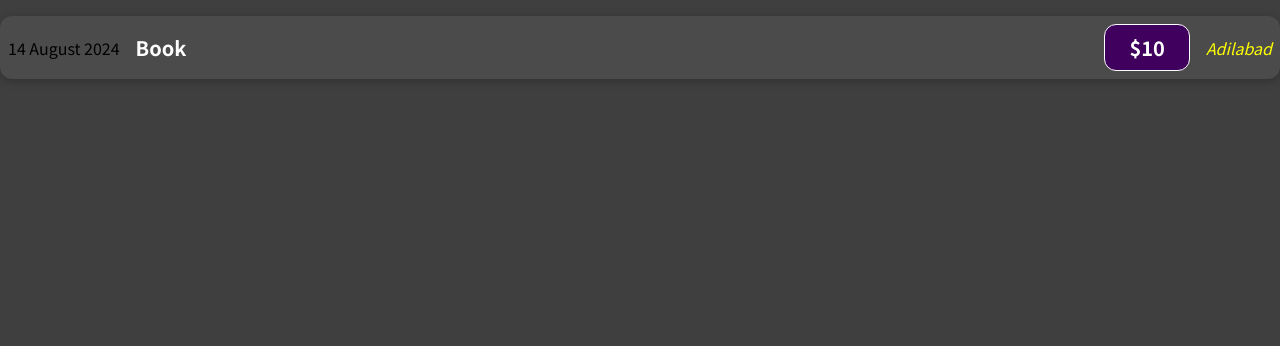
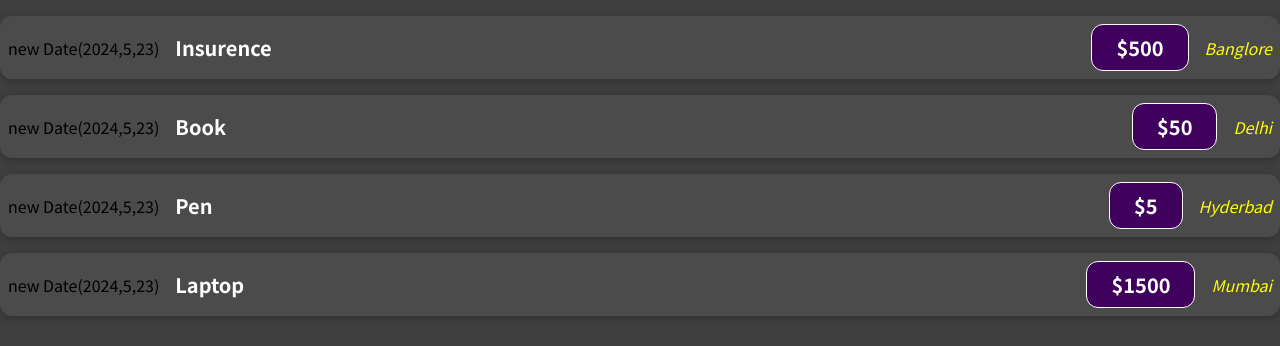
Before and after one commit to Vineeth05kumar/Revision_ExpenseTracker, a JavaScript app: page / in a window 1280 px wide. Shown: the top 346 px of the page. Built offline with nearby package versions, Linux system fonts and the light colour scheme.

Commit message:
Passing data into ExpenseItem Using props

```diff
--- a/src/App.js
+++ b/src/App.js
@@ -1,11 +1,12 @@
-import ExpenseItem from './components/ExpenseItem';
+import ExpenseItem from "./components/ExpenseItem";
 
 export default function App() {
-
-
   return (
     <div>
-      <ExpenseItem />
+      <ExpenseItem location="Banglore" name="Insurence" price="500" date="new Date(2024,5,23)" />
+      <ExpenseItem location="Delhi" name="Book" price="50" date="new Date(2024,5,23)"/>
+      <ExpenseItem location="Hyderbad" name="Pen" price="5" date="new Date(2024,5,23)"/>
+      <ExpenseItem location="Mumbai" name="Laptop" price="1500" date="new Date(2024,5,23)"/>
     </div>
   );
 }
--- a/src/components/ExpenseItem.js
+++ b/src/components/ExpenseItem.js
@@ -1,14 +1,14 @@
 import './ExpenseItem.css';
 
-export default function ExpenseItem() {
+export default function ExpenseItem(props) {
   return (
     <div className='expense-item'>
-       <div>14 August 2024</div>
+       <div>{props.date}</div>
        <div className='expense-item__description'>
-        <h2>Book</h2>
-        <div className='expense-item__price'>$10</div>
+        <h2>{props.name}</h2>
+        <div className='expense-item__price'>${props.price}</div>
        </div>
-       <div className='expense-item__location'>Adilabad</div>
+       <div className='expense-item__location'>{props.location}</div>
     </div>
   );
 }
```
